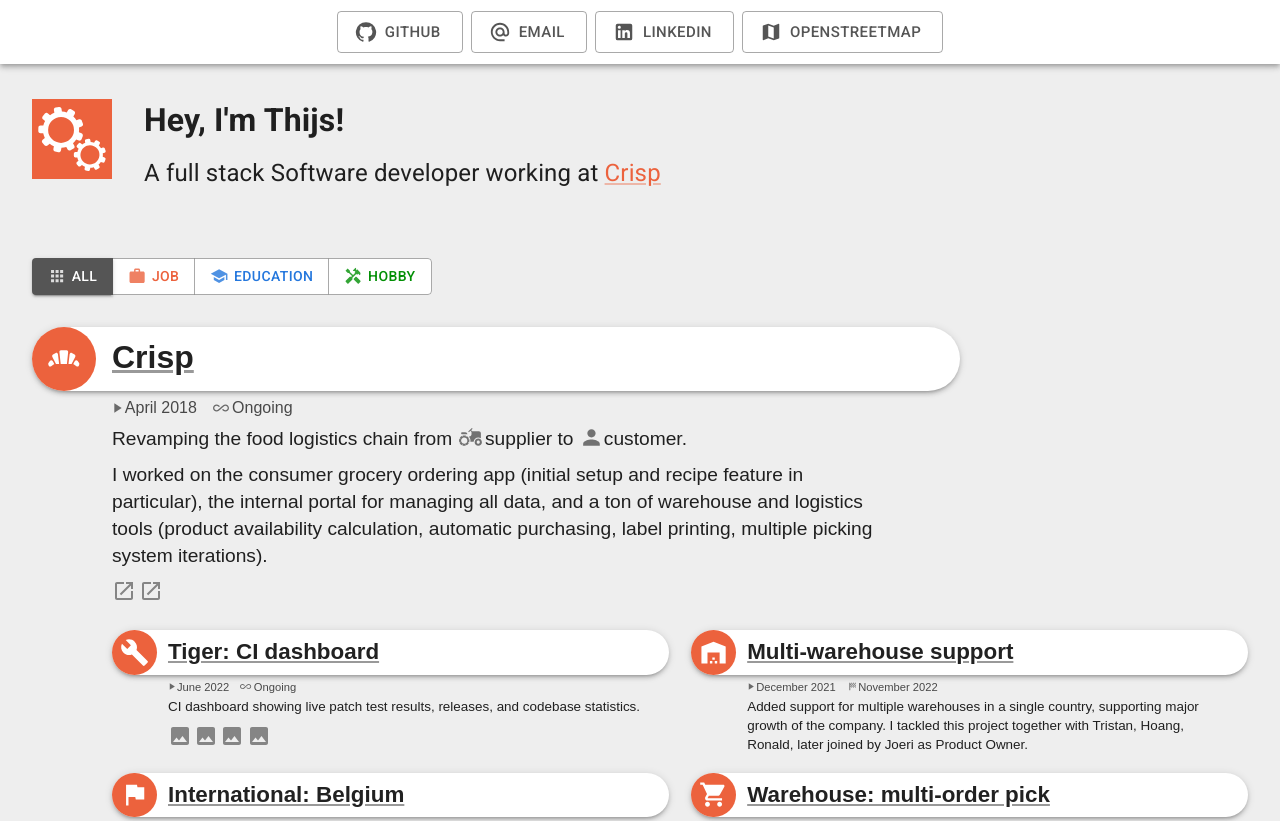
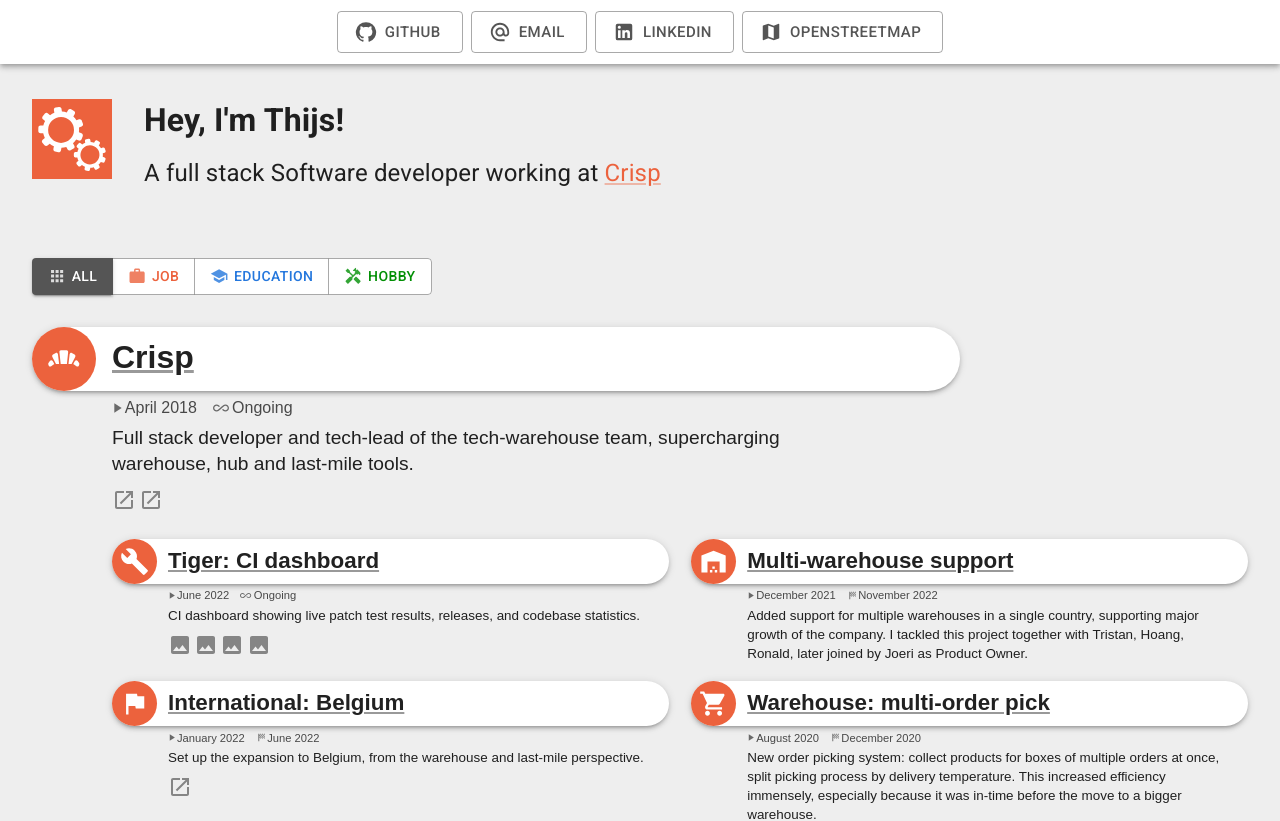
Before and after one commit to NLthijs48/NLthijs48.github.io, a React (Create React App) app: page / in a window 1280 px wide. Shown: the top 821 px of the page. Built offline with nearby package versions, Linux system fonts and the light colour scheme.

Commit message:
Crisp: add logo, improve description

```diff
--- a/src/activities/crisp/crisp.tsx
+++ b/src/activities/crisp/crisp.tsx
@@ -12,14 +12,19 @@
 import international from './international';
 import tiger from './tiger';
 import HighlightType from '../HighlightType';
+import logo from './logo.png';
 
 const crisp: JobInformation = {
 	activityType: ActivityType.Job,
 	name: 'Crisp',
 	slug: 'crisp',
-	oneliner: (
+	oneliner: 'Full stack developer and tech-lead of the tech-warehouse team, supercharging warehouse, hub and last-mile tools.',
+	description: (
 		<div>
-			Revamping the food logistics chain from{' '}
+			<div>
+				<img src={logo} alt="Crisp logo: wordmark in white on top of a dark blue/green background" style={{height: 100}} />
+			</div>
+			Crisp is revamping the food logistics chain from{' '}
 			<AgricultureIcon style={{opacity: 0.6, fontSize: '130%', marginBottom: '-0.2em', marginRight: '0.1em'}} />
 			supplier to <PersonIcon style={{opacity: 0.6, fontSize: '130%', marginBottom: '-0.2em'}} />
 			customer.
@@ -27,6 +32,11 @@
 				I worked on the consumer grocery ordering app (initial setup and recipe feature in particular), the internal portal for
 				managing all data, and a ton of warehouse and logistics tools (product availability calculation, automatic purchasing, label
 				printing, multiple picking system iterations).
+			</div>
+			<div style={{marginTop: '0.5em'}}>
+				Currently leading the tech-warehouse team consisting of 5 developers and a product owner. Together we are scaling up the
+				operations from receiving products at warehouses, logistic tools to pick orders, tools to transfer those orders to delivery
+				vehicles and hubs.
 			</div>
 		</div>
 	),
```
Also changed, not shown: src/activities/crisp/logo.png (added).
